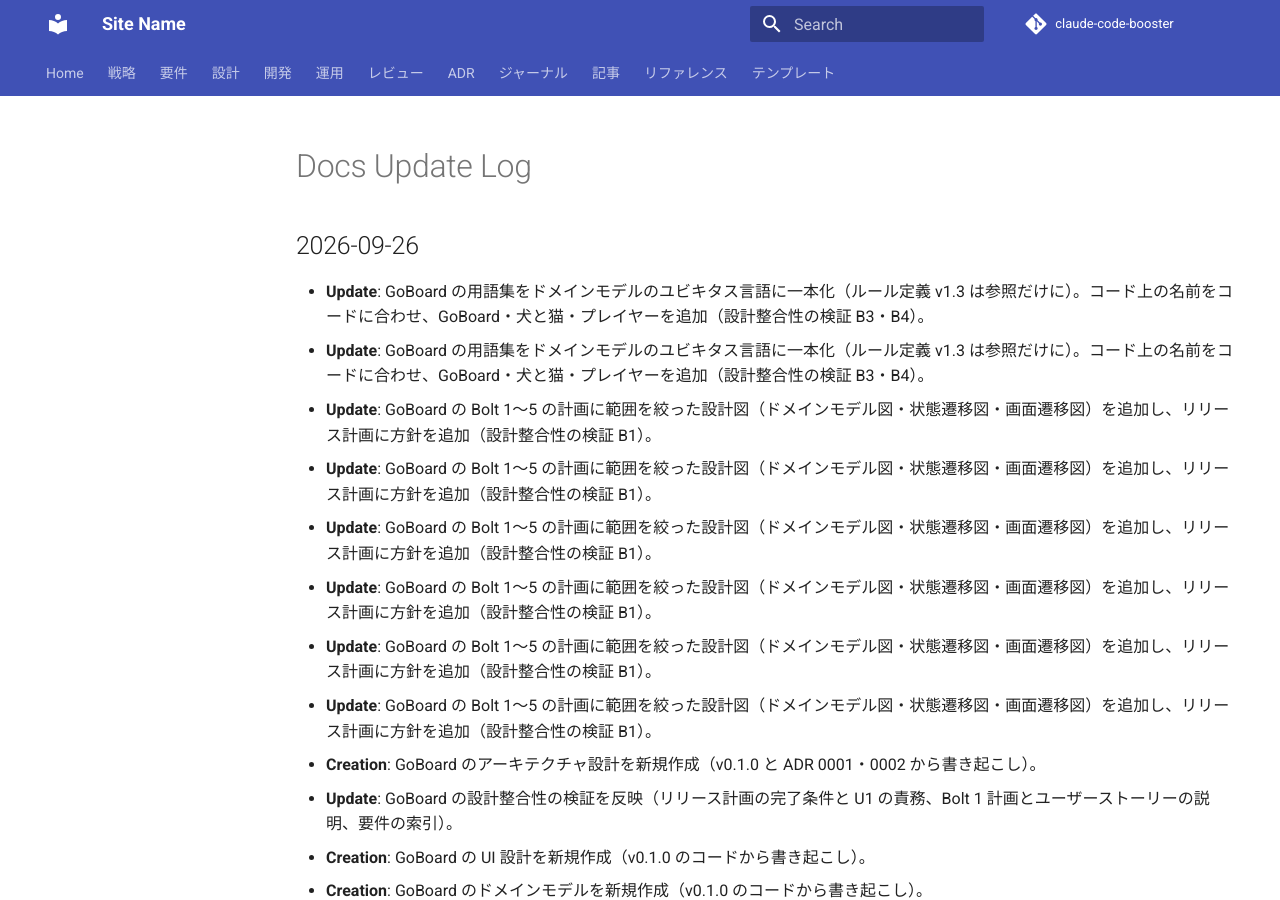
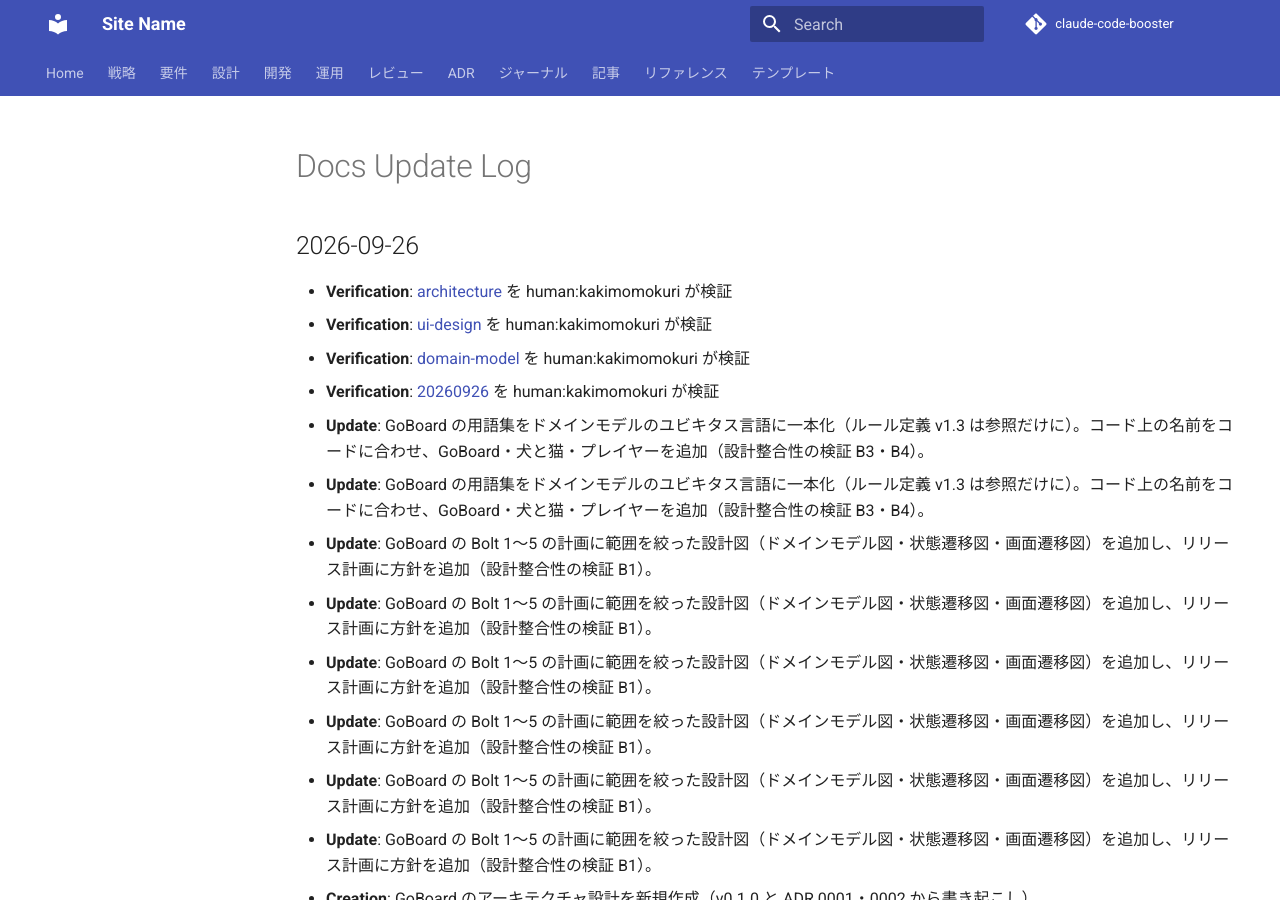
Before and after one commit to k2works/sdd-handson-go-board, an MkDocs documentation site: the page built from docs/log.md, in a window 1280 px wide and 900 px high. Built offline with MkDocs 1.6.1 and Material for MkDocs 9.7.7, drawn with Linux system fonts in a browser that asks for light colours; comment, search, counter and statistics services are not loaded.

Commit message:
docs(goboard): 設計ドキュメントとジャーナルに検証の記録を付ける
プロダクトオーナーの確認を受けて、ドメインモデル・UI 設計・アーキテクチャ設計と
2026-09-26 のジャーナルに verified（human:kakimomokuri）を記録。

Co-Authored-By: Claude Opus 5.5 <noreply@anthropic.com>
Claude-Session: https://claude.ai/code/session_01XJaVhfJBdX23SdHKwk7Dje

```diff
--- a/docs/log.md
+++ b/docs/log.md
@@ -1,6 +1,10 @@
 # Docs Update Log
 
 ## 2026-09-26
+* **Verification**: [architecture](/design/goboard/architecture.md) を human:kakimomokuri が検証
+* **Verification**: [ui-design](/design/goboard/ui-design.md) を human:kakimomokuri が検証
+* **Verification**: [domain-model](/design/goboard/domain-model.md) を human:kakimomokuri が検証
+* **Verification**: [20260926](/journal/goboard/20260926.md) を human:kakimomokuri が検証
 * **Update**: GoBoard の用語集をドメインモデルのユビキタス言語に一本化（ルール定義 v1.3 は参照だけに）。コード上の名前をコードに合わせ、GoBoard・犬と猫・プレイヤーを追加（設計整合性の検証 B3・B4）。
 * **Update**: GoBoard の用語集をドメインモデルのユビキタス言語に一本化（ルール定義 v1.3 は参照だけに）。コード上の名前をコードに合わせ、GoBoard・犬と猫・プレイヤーを追加（設計整合性の検証 B3・B4）。
 * **Update**: GoBoard の Bolt 1〜5 の計画に範囲を絞った設計図（ドメインモデル図・状態遷移図・画面遷移図）を追加し、リリース計画に方針を追加（設計整合性の検証 B1）。
```
Also changed, not shown: docs/design/goboard/architecture.md (+3 -1 lines), docs/design/goboard/domain-model.md (+3 -1 lines), docs/design/goboard/ui-design.md (+3 -1 lines), docs/journal/goboard/20260926.md (+3 -1 lines).
